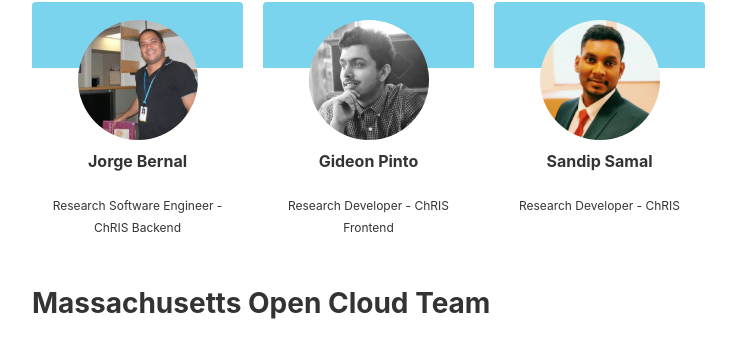
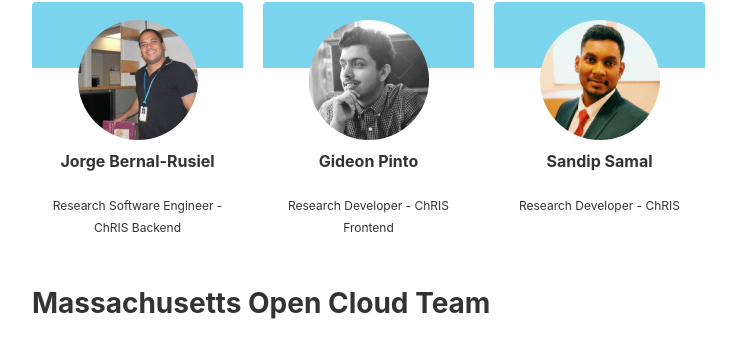
Before and after one commit to FNNDSC/website-old, a Jekyll site: the page built from _pages/about.md, in a window 1280 px wide and 900 px high, scrolled down 2869 px. Shown: the part 109-452 px from the top of the window, without its empty margins (71-807 px from the left). Built offline with Jekyll 4.4.1, drawn with Linux system fonts in a browser that asks for light colours; nearby versions of some CDN libraries; some web fonts are replaced.

Commit message:
correcting Jorge's name

```diff
--- a/_includes/people.html
+++ b/_includes/people.html
@@ -19,9 +19,9 @@
 </div>
 <div class="card-columns" style="font-size: .75em">
   <div class="card text-center">
-    <img class="card-img-top img-fluid rounded-circle" src="/assets/images/team/jorgebernal.jpg" alt="Jorge Bernal">
+    <img class="card-img-top img-fluid rounded-circle" src="/assets/images/team/jorgebernal.jpg" alt="Jorge Bernal-Rusiel">
     <div class="card-body">
-      <h6 class="card-title">Jorge Bernal</h6>
+      <h6 class="card-title">Jorge Bernal-Rusiel</h6>
       <p class="card-text">Research Software Engineer - ChRIS Backend</p>
     </div>
   </div>
```
